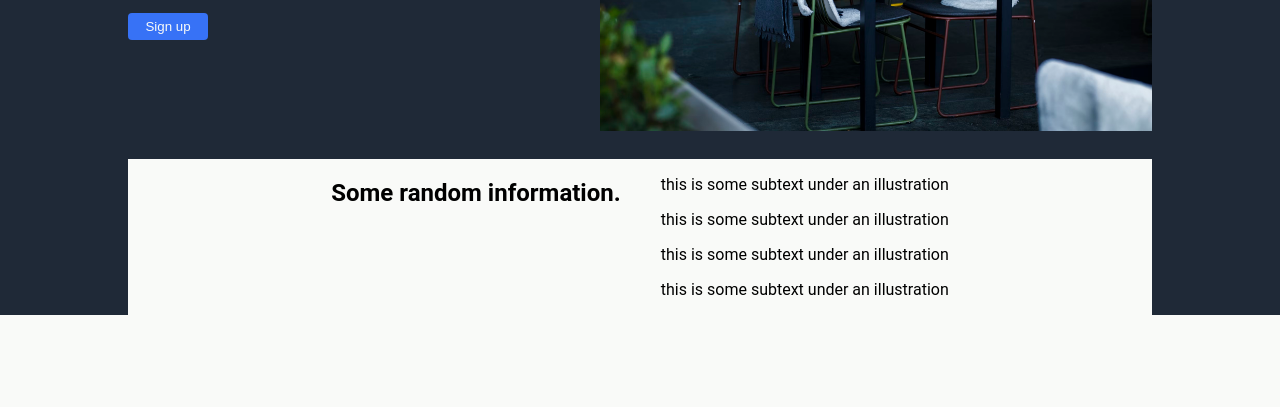
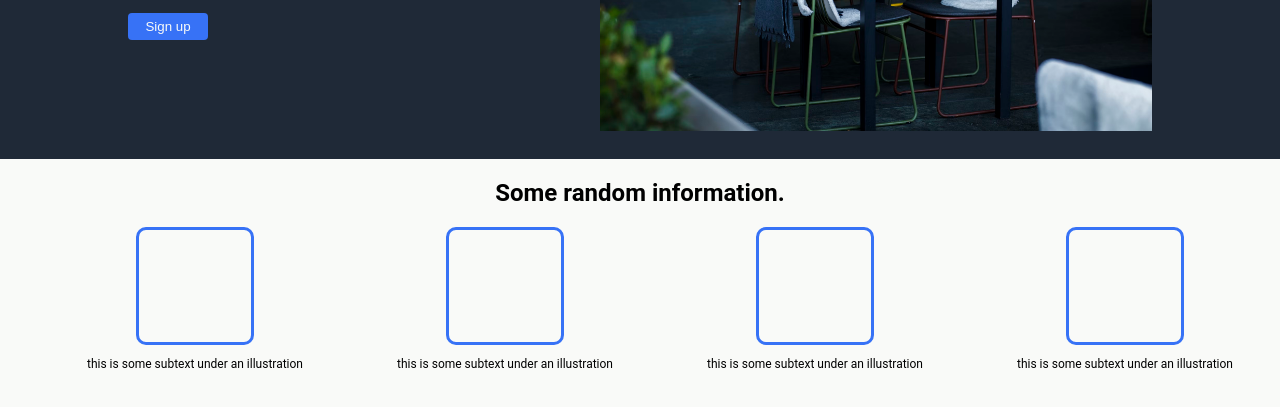
Before and after one commit to nomaddr/odin-landing-page, a plain HTML site: page index.html in a window 1280 px wide. Shown: the part 305-712 px from the top of the page. Drawn offline with Linux system fonts and the light colour scheme.

Commit message:
add header, section1, section2

```diff
--- a/style.css
+++ b/style.css
@@ -8,7 +8,9 @@ body {
 .style-dark {
     width: 100%;
     display: flex;
+    flex-direction: column;
     justify-content: center;
+    align-items: center;
     margin: 0;
     padding: 0;
     background-color: #1F2937;
@@ -18,6 +20,7 @@ body {
     width: 100%;
     display: flex;
     justify-content: center;
+    align-items: center;
     margin: 0;
     padding: 0;
     background-color: #F9FAF8;
@@ -99,8 +102,25 @@ button {
 .section2 {
     background-color: #F9FAF8;
     width: 100%;
-    display: flex;
-    justify-content: center;
+    text-align: center;
     margin: 0;
     padding: 0;
 }
+
+.img-container ul {
+    display: flex;
+    justify-content: space-around;
+}
+
+li p {
+    font-size: 12px;
+    text-align: center;
+}
+
+.rect {
+    margin: auto;
+    width: 7em;
+    height: 7em;
+    border: solid 3px #3772f6;
+    border-radius: 10px;
+}
```
Also changed, not shown: index.html (+7 -2 lines).
